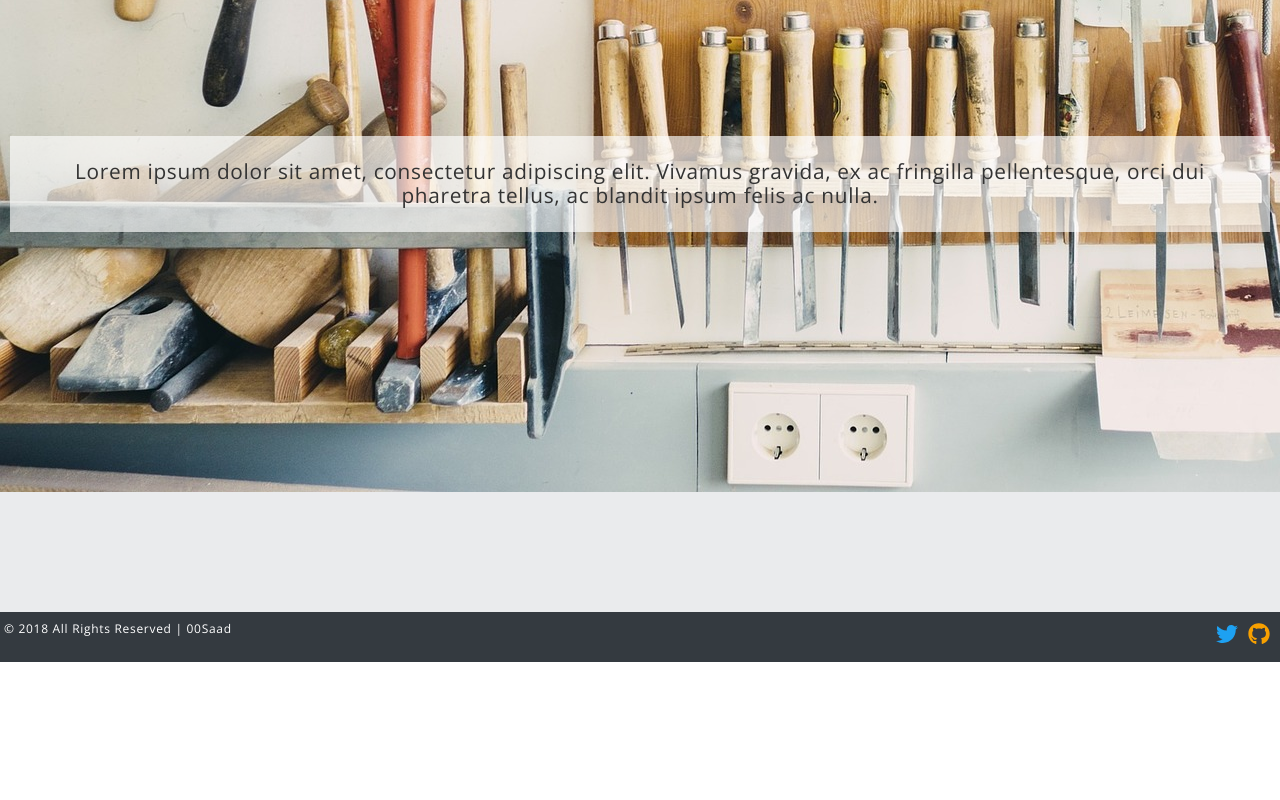
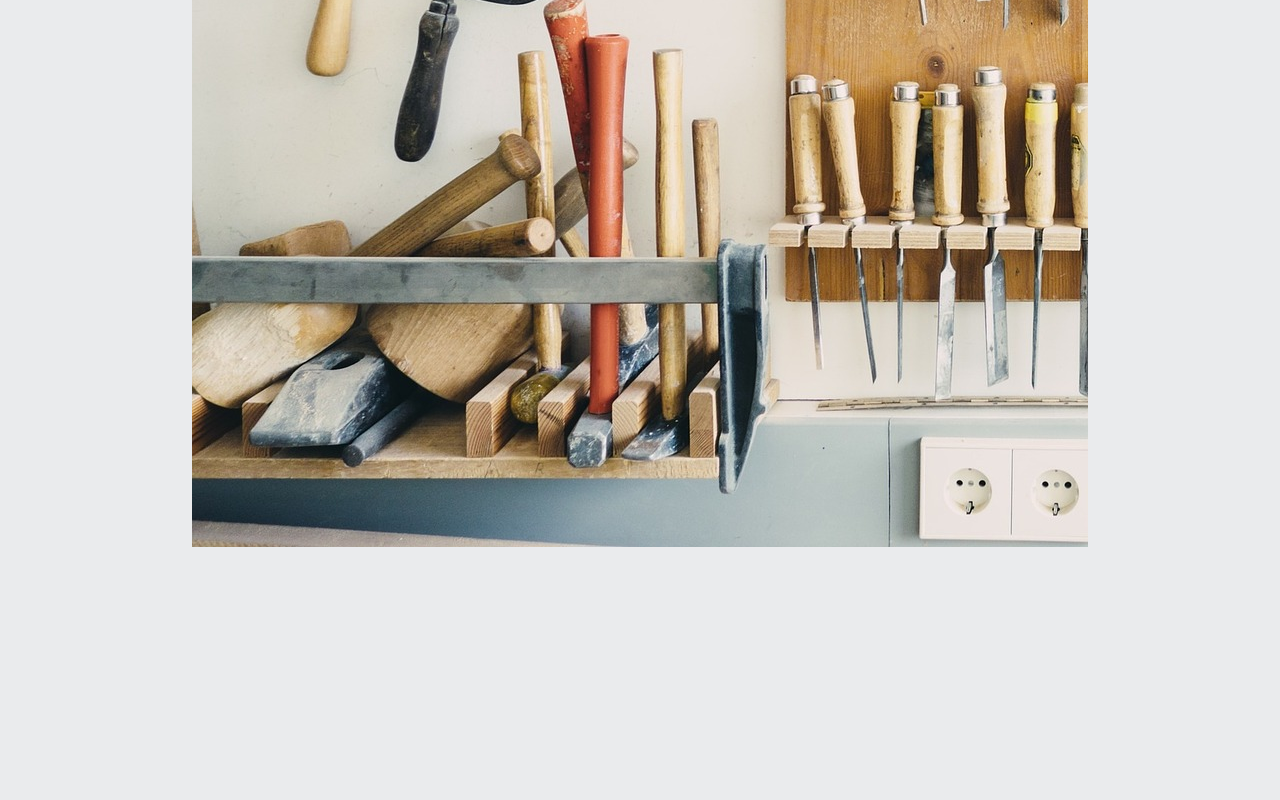
Before and after one commit to 00SaadChaudhry/react-portfolio, a React (Create React App) app: page / in a window 1280 px wide. Shown: the part 860-1660 px from the top of the page. Before the commit the page ends 1522 px from the top, so only its background shows below. Built offline with nearby package versions, Linux system fonts and the light colour scheme.

Commit message:
Finished styling for all sizes

```diff
--- a/src/scss/App.scss
+++ b/src/scss/App.scss
@@ -75,16 +75,6 @@ p, h1, dd, dt, a {
   background-color: $darkGray;
   padding: 10px 0;
 
-  div {
-    @include mQ(600px) {
-      @include align(90%);
-    }
-
-    @include mQ(900px) {
-      @include align(60%);
-    }
-  }
-
   .Logo {
     display: inline-block;
     margin-left: 10px;
@@ -137,7 +127,7 @@ p, h1, dd, dt, a {
     li {
 
       @include mQ(900px) {
-        @include navLi(25px);
+        @include navLi(15px);
       }
 
       @include mQ(1300px) {
@@ -150,6 +140,7 @@ p, h1, dd, dt, a {
     display: block;
     padding-left: 0;
     text-align: center;
+    transition: transform 500ms ease-in-out;
 
     @include mQ(600px) {
       text-align: left;
@@ -177,6 +168,12 @@ p, h1, dd, dt, a {
     position: relative;
     bottom: 370px;
     background-color: $home;
+
+    @include mQ(1200px) {
+      bottom: 1070px;
+      font-size: 3em;
+      @include align(80%);
+    }
   }
 
   img {
@@ -187,8 +184,13 @@ p, h1, dd, dt, a {
 
 //About Me
 .AboutMe {
+
   p {
     padding: 0 10px;
+
+    @include mQ(900px) {
+      margin-bottom: 50px;
+    }
   }
 
   img {
@@ -204,6 +206,12 @@ p, h1, dd, dt, a {
   .Skill {
     text-align: center;
     margin-bottom: 50px;
+
+    @include mQ(900px) {
+      display: inline-block;
+      @include align(33%, 50px);
+      padding: 0 40px;
+    }
 
     h1 {
       display: inline-block;
@@ -222,14 +230,35 @@ p, h1, dd, dt, a {
 
 .Development {
   margin-top: 10px;
+  position: relative;
 
   img {
     display: block;
     @include align();
+    @include mQ(900px) {
+      @include imgResize();
+    }
+  }
+
+  .Image {
+    @include mQ(900px) {
+      @include imgResize();
+    }
   }
 
   .Description {
     @include align();
+
+    @include mQ(900px) {
+      display: inline-block;
+      margin-right: 0;
+      width: calc(43% - 50px);
+      margin-left: 50px;
+      box-sizing: border-box;
+      position: absolute;
+      top: 50%;
+      transform: translateY(-50%);
+    }
   }
 
   h1, p, ul {
@@ -251,6 +280,10 @@ p, h1, dd, dt, a {
 .Contact {
   padding-left: 8px;
 
+  @include mQ(600px) {
+    text-align: center;
+  }
+
   dt {
     margin-right: 15px;
     @include desList(28px, 5px);
@@ -264,6 +297,10 @@ p, h1, dd, dt, a {
   .SocialMedia {
     font-size: 7em;
 
+    @include mQ(600px) {
+      font-size: 10em;
+    }
+
     ul {
       text-align: center;
       margin: 10px;
@@ -271,6 +308,10 @@ p, h1, dd, dt, a {
 
     li {
       display: inline-block;
+
+      @include mQ(600px) {
+        display: block;
+      }
     }
   }
 }
@@ -309,3 +350,24 @@ p, h1, dd, dt, a {
     }
   }
 }
+
+//General Content Sizes
+.Home, .AboutMe, .Skills, .Development, .Contact {
+  @include mQ(900px) {
+    @include align(80%, 35px);
+  }
+
+  @include mQ(1200px) {
+    @include align(70%, 55px);
+  }
+}
+
+.Head > div, .Foot > div {
+  @include mQ(600px) {
+    @include align(90%);
+  }
+
+  @include mQ(900px) {
+    @include align(60%);
+  }
+}
--- a/src/scss/_mixins.scss
+++ b/src/scss/_mixins.scss
@@ -5,9 +5,10 @@
   }
 }
 
-@mixin align($wd: 90%) {
+@mixin align($wd: 90%, $mt: 0) {
   width: $wd;
   margin: 0 auto;
+  margin-top: $mt;
   box-sizing: border-box;
 }
 
@@ -31,3 +32,8 @@
       @include navLi();
     }
 }
+
+@mixin imgResize($wd: 57%) {
+  width: $wd;
+  display: inline;
+}
```
